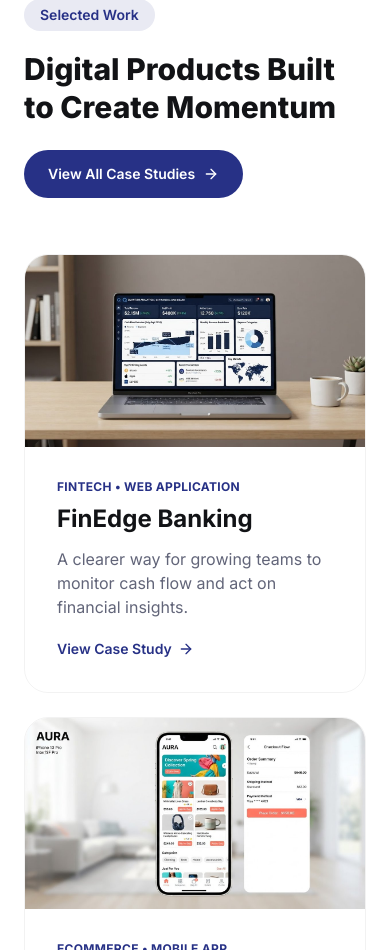
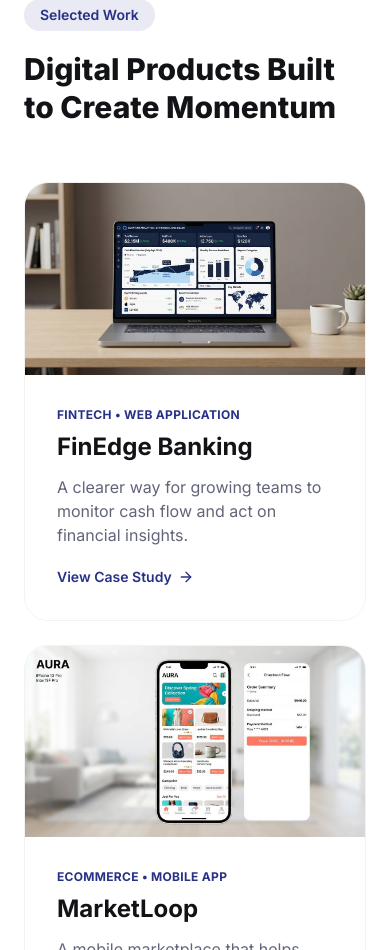
Before and after one commit to Tech-bridgers/Techbrigers_web, a Next.js app: page / in a window 390 px wide. Shown: the part 4006-4956 px from the top of the page. Built offline with nearby package versions, Linux system fonts and the light colour scheme.

Commit message:
feat: update visibility of "View All Case Studies" button for improved responsiveness

```diff
--- a/src/components/sections/case-studies.tsx
+++ b/src/components/sections/case-studies.tsx
@@ -47,7 +47,7 @@
           </div>
           <a
             href="#contact"
-            className="inline-flex shrink-0 items-center gap-2 rounded-full bg-navy px-6 py-3.5 text-sm font-semibold text-white transition-colors hover:bg-navy-dark"
+            className="hidden shrink-0 items-center gap-2 rounded-full bg-navy px-6 py-3.5 text-sm font-semibold text-white transition-colors hover:bg-navy-dark sm:inline-flex"
           >
             View All Case Studies
             <ArrowRight className="h-4 w-4" />
```
